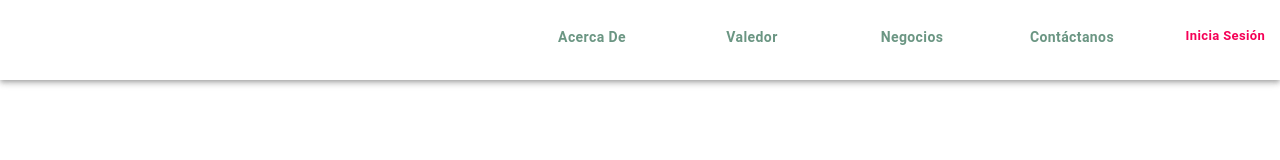
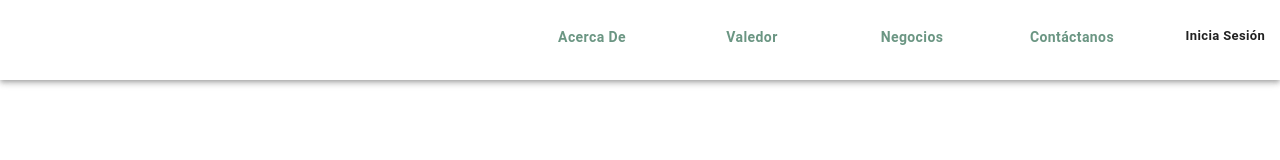
Before and after one commit to DavidEmmanuel22/vale, a React (Create React App) app: page /1 in a window 1280 px wide. Shown: the top 160 px of the page. Built offline with nearby package versions, Linux system fonts and the light colour scheme.

Commit message:
edited button styles

```diff
--- a/src/pages/Home/Home.js
+++ b/src/pages/Home/Home.js
@@ -56,7 +56,6 @@ const Home = (props) => {
         </AppBar>
         <Button
           className={classes.ButtonAppBar}
-          color="secondary"
           size="small"
           onClick={() => setOpenDialog(true)}
         >
```
